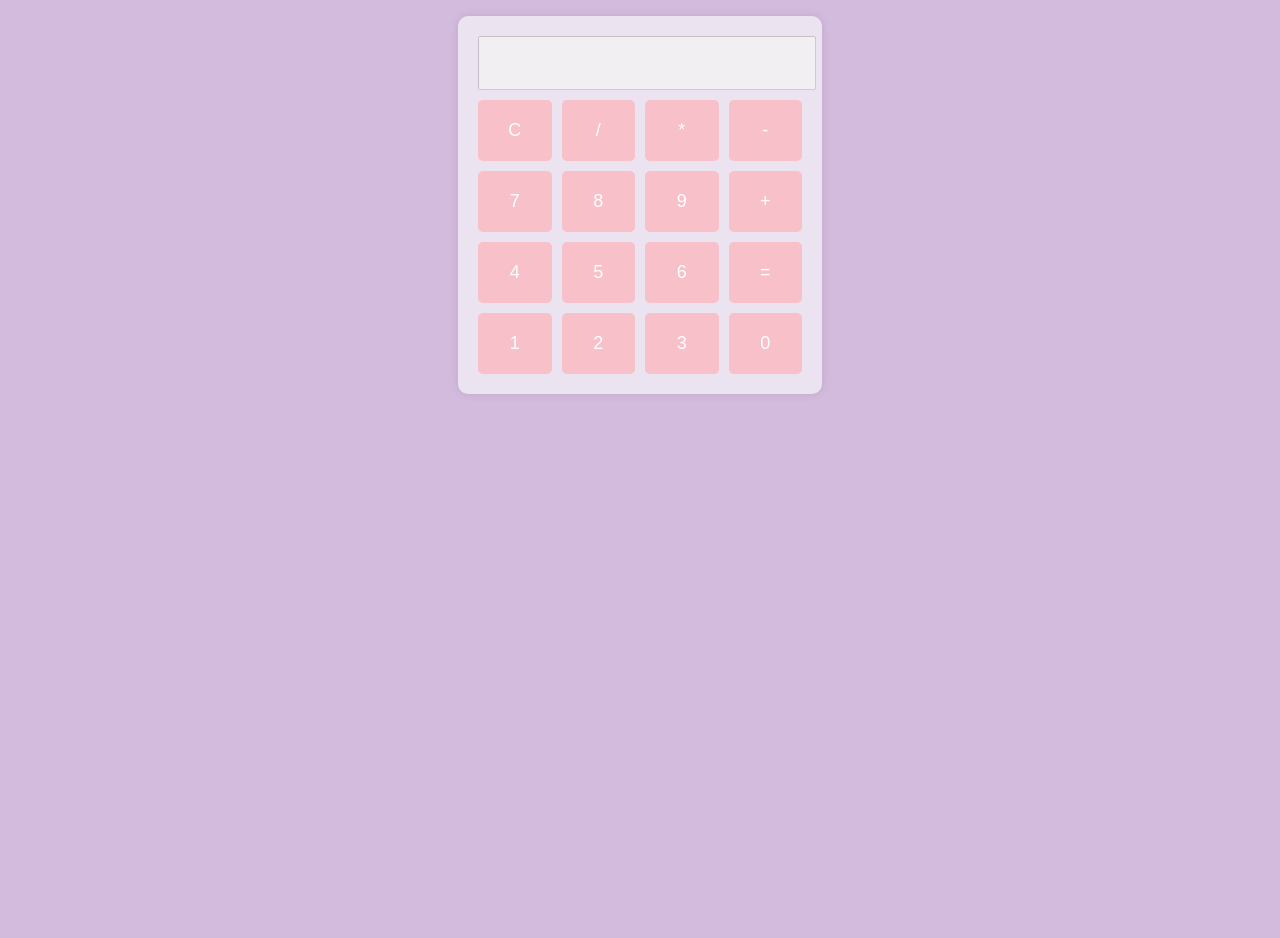
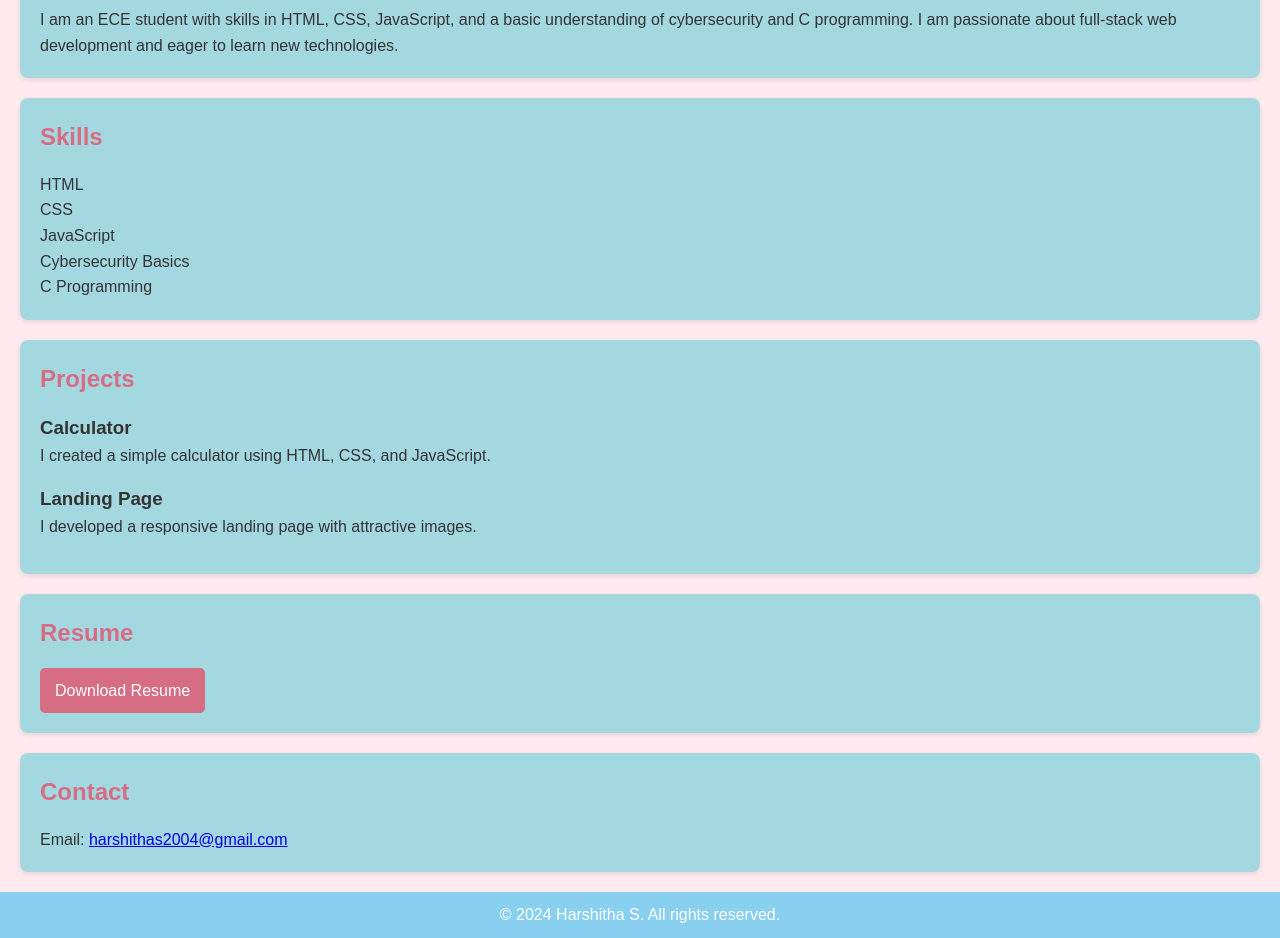
Before and after one commit to harshithas2812/CodSoft, a plain HTML site: page index.html in a window 1280 px wide. Shown: the part 203-1141 px from the top of the page. Before the commit the page ends 816 px from the top, so only its background shows below. Drawn offline with Linux system fonts and the light colour scheme.

Commit message:
Add files via upload

```diff
--- a/index.html
+++ b/index.html
@@ -3,31 +3,55 @@
 <head>
     <meta charset="UTF-8">
     <meta name="viewport" content="width=device-width, initial-scale=1.0">
+    <title>Harshitha S | Portfolio</title>
     <link rel="stylesheet" href="styles.css">
-    <title>Simple Calculator</title>
 </head>
 <body>
-    <div class="calculator">
-        <input type="text" id="display" disabled>
-        <div class="buttons">
-            <button onclick="clearDisplay()">C</button>
-            <button onclick="appendToDisplay('/')">/</button>
-            <button onclick="appendToDisplay('*')">*</button>
-            <button onclick="appendToDisplay('-')">-</button>
-            <button onclick="appendToDisplay('7')">7</button>
-            <button onclick="appendToDisplay('8')">8</button>
-            <button onclick="appendToDisplay('9')">9</button>
-            <button onclick="appendToDisplay('+')">+</button>
-            <button onclick="appendToDisplay('4')">4</button>
-            <button onclick="appendToDisplay('5')">5</button>
-            <button onclick="appendToDisplay('6')">6</button>
-            <button onclick="calculateResult()">=</button>
-            <button onclick="appendToDisplay('1')">1</button>
-            <button onclick="appendToDisplay('2')">2</button>
-            <button onclick="appendToDisplay('3')">3</button>
-            <button onclick="appendToDisplay('0')">0</button>
+    <header>
+        <h1>Harshitha S</h1>
+    </header>
+
+    <section id="about">
+        <h2>About Me</h2>
+        <img src="C:\Users\Revathi Kamal\Desktop\image.jpg" alt="Harshitha S" class="profile-pic">
+        <p>I am an ECE student with skills in HTML, CSS, JavaScript, and a basic understanding of cybersecurity and C programming. I am passionate about full-stack web development and eager to learn new technologies.</p>
+    </section>
+
+    <section id="skills">
+        <h2>Skills</h2>
+        <ul>
+            <li>HTML</li>
+            <li>CSS</li>
+            <li>JavaScript</li>
+            <li>Cybersecurity Basics</li>
+            <li>C Programming</li>
+        </ul>
+    </section>
+
+    <section id="projects">
+        <h2>Projects</h2>
+        <div class="project">
+            <h3>Calculator</h3>
+            <p>I created a simple calculator using HTML, CSS, and JavaScript.</p>
         </div>
-    </div>
-    <script src="script.js"></script>
+        <div class="project">
+            <h3>Landing Page</h3>
+            <p>I developed a responsive landing page with attractive images.</p>
+        </div>
+    </section>
+
+    <section id="resume">
+        <h2>Resume</h2>
+        <a href="your-resume.pdf" class="download-button" download>Download Resume</a>
+    </section>
+
+    <section id="contact">
+        <h2>Contact</h2>
+        <p>Email: <a href="mailto:harshithas2004@gmail.com">harshithas2004@gmail.com</a></p>
+    </section>
+
+    <footer>
+        <p>&copy; 2024 Harshitha S. All rights reserved.</p>
+    </footer>
 </body>
 </html>
--- a/styles.css
+++ b/styles.css
@@ -1,44 +1,70 @@
+* {
+    margin: 0;
+    padding: 0;
+    box-sizing: border-box;
+}
+
 body {
     font-family: Arial, sans-serif;
-    display: flex;
-    justify-content: center;
-    align-items: center;
-    height: 100vh;
-    background-color:#D3BBDD;
+    line-height: 1.6;
+    background-color: #FFEBEE; /* Rosewater */
+    color: #333;
 }
 
-.calculator {
-    background: #ECE3F0;
-    padding: 20px;
-    border-radius: 10px;
-    box-shadow: 0 0 10px rgba(0, 0, 0, 0.1);
+header {
+    background: #89CFF0; /* Baby Blue */
+    color: white;
+    padding: 10px 0;
+    text-align: center;
 }
 
-#display {
-    width: 100%;
-    height: 40px;
-    text-align: right;
-    margin-bottom: 10px;
-    padding: 5px;
-    font-size: 24px;
+section {
+    margin: 20px;
+    padding: 20px;
+    background: #A4D8E1; /* Aquamarine */
+    border-radius: 8px;
+    box-shadow: 0 2px 5px rgba(0, 0, 0, 0.1);
 }
 
-.buttons {
-    display: grid;
-     grid-template-columns: repeat(4, 1fr);
-    gap: 10px;
+h2 {
+    margin-bottom: 15px;
+    color: #D76D85; /* Dusty Rose */
 }
 
-button {
-    padding: 20px;
-    font-size: 18px;
-    cursor: pointer;
-    border: none;
-    border-radius: 5px;
-    background-color: #F8C0C8;
-    color:#FFFFFF;
+.profile-pic {
+    width: 150px;
+    height: 150px;
+    border-radius: 50%;
+    margin: 10px 0;
 }
 
-button:hover {
-    background-color: #D3BBDD;
+ul {
+    list-style-type: none;
 }
+
+.project {
+    margin-bottom: 15px;
+}
+
+.download-button {
+    display: inline-block;
+    padding: 10px 15px;
+    color: white;
+    background-color: #D76D85; /* Dusty Rose */
+    text-decoration: none;
+    border-radius: 5px;
+}
+
+.download-button:hover {
+    background-color: #C25B76; /* Darker Dusty Rose */
+}
+
+footer {
+    text-align: center;
+    padding: 10px 0;
+    background: #89CFF0; /* Baby Blue */
+    color: white;
+    position: relative;
+    bottom: 0;
+    width: 100%;
+}
```
